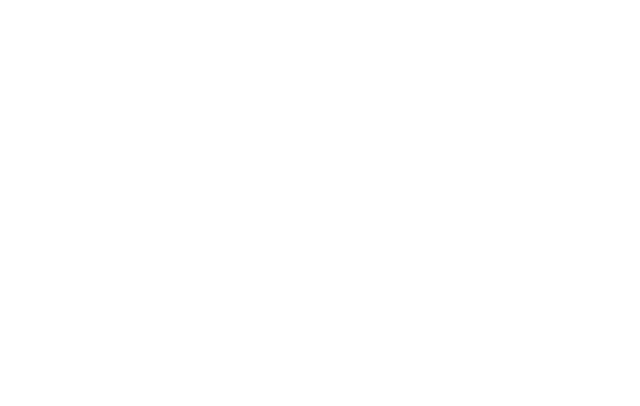
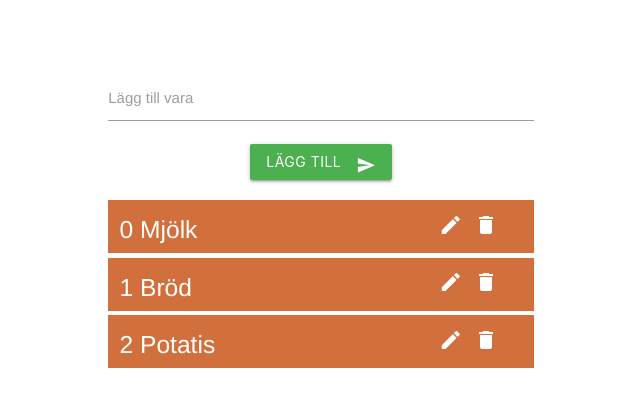
Before and after one commit to MikaelFeher/vue-grocery-list, a Vue app: page / in a window 1280 px wide. Shown: the top 406 px of the page, without its empty margins (319-959 px from the left). Built offline with nearby package versions, Linux system fonts and the light colour scheme.

Commit message:
Adds a more or less complete grocerylist app. Still needs styling and a backend.

```diff
--- a/package.json
+++ b/package.json
@@ -9,7 +9,8 @@
   },
   "dependencies": {
     "firebase": "^5.5.1",
-    "vue": "^2.5.17"
+    "vue": "^2.5.17",
+    "vuedraggable": "^2.16.0"
   },
   "devDependencies": {
     "@vue/cli-plugin-babel": "^3.0.3",
--- a/public/index.html
+++ b/public/index.html
@@ -5,7 +5,9 @@
     <meta http-equiv="X-UA-Compatible" content="IE=edge">
     <meta name="viewport" content="width=device-width,initial-scale=1.0">
     <link rel="icon" href="<%= BASE_URL %>favicon.ico">
+    <link rel="stylesheet" href="https://cdnjs.cloudflare.com/ajax/libs/materialize/1.0.0/css/materialize.min.css">
     <title>vue-grocery-list</title>
+    <script src="https://cdnjs.cloudflare.com/ajax/libs/materialize/1.0.0/js/materialize.min.js"></script>
   </head>
   <body>
     <noscript>
--- a/src/App.vue
+++ b/src/App.vue
@@ -1,19 +1,143 @@
 <template>
-  <div id="app">
-
+  <div id="app" class="container">
+    <div class="row">
+      <form @submit.prevent="addItem" class="col s12 col m6 offset-m3">
+        <div v-if="isEditing" class="input-field">
+          <input type="text" id="edit-item" v-model="itemToEdit.name" class="center-align">
+          <label for="edit-item">Redigera vara</label>
+        </div>
+        <div v-else class="input-field">
+          <input type="text" id="add-item" v-model="itemToAdd" class="center-align">
+          <label for="add-item">Lägg till vara</label>
+        </div>
+        <button type="submit" class="btn waves-effect waves-light green">{{ isEditing ? 'Uppdatera' : 'Lägg till'}} <i class="material-icons right">send</i></button>
+      </form>
+    </div>
+    <div class="row">
+      <draggable v-model="groceries" @change="updateOrder">
+        <transition-group>
+          <ul v-if="groceries.length !== 0" v-for="item in groceries" :key="item._id" class="col s12 col m6 offset-m3">
+            <li v-if="!item.completed" class="left-align">
+              <h5 class="col s9" @click="setItemCompleted(item._id)"> {{item.order}} {{ item.name }}</h5>
+              <i class="material-icons col s1" @click="editItem(item._id)">edit</i>
+              <i class="material-icons col s1" @click="removeItem(item._id)">delete</i>
+            </li>
+          </ul>
+        </transition-group>
+      </draggable>
+    </div>
+    <div v-if="completedGroceries.length !== 0" >
+      <div class="row">
+        <h4>Plockade varor</h4>
+        <ul v-for="item in completedGroceries" :key="item._id" class="col s12 col m6 offset-m3">
+          <li class="left-align">
+            <h5 class="col s9" @click="setItemNotCompleted(item._id)">{{ item.name }}</h5>
+          </li>
+        </ul>
+      </div>
+      <button @click="clearCompleted" class="btn waves-effect waves-light red">Rensa plockade varor</button>
+    </div>
   </div>
 </template>
 
 <script>
+  import draggable from 'vuedraggable'
 
-export default {
-  name: 'app',
-  components: {
+  export default {
+    name: 'app',
+    components: {
+      draggable
+    },
+    data() {
+      return {
+        itemToAdd: '',
+        groceries: [
+          { _id: 1, order: 0, name: 'mjölk', completed: false },
+          { _id: 2, order: 1, name: 'bröd', completed: false },
+          { _id: 3, order: 2, name: 'potatis', completed: false },
+        ],
+        notCompletedGroceries: [],
+        completedGroceries: [],
+        itemToEdit: {},
+        isEditing: false
+      }
+    },
+    created: function() {
+      this.populateLists()
+    },
+    methods: {
+      async populateLists() {
+        this.completedGroceries = await this.groceries.filter(item => item.completed)
+      },
+      async addItem() {
+        if(this.isEditing) {
+          this.groceries = this.groceries.reduce((acc, item) =>
+            item._id === this.itemToEdit._id ?
+            acc.concat(Object.assign({}, item, this.itemToEdit)) :
+            acc.concat(item), []
+          )
+          this.itemToEdit = {}
+          this.isEditing = false
+          return
+        }
+        const nameExists = await this.itemNameExists(this.itemToAdd)
+        if(nameExists) return
+        const newId = await this.createId()
+        this.groceries = this.groceries.concat({ _id: newId, order: this.groceries.length, name: this.itemToAdd.toLowerCase(), completed: false })
+        this.itemToAdd = '';
+      },
+      async createId() {
+        const id = Math.floor(Math.random() * 99999)
+        const exist = await this.groceries.filter(item => item._id === id)
+        return !!exist.length ? this.createId() : id
+      },
+      async itemNameExists(name) {
+        const exists = await this.groceries.filter(item => item.name === name)
+        return !!exists.length
+      },
+      async setItemCompleted(id) {
+        this.groceries = this.groceries.reduce((acc, item) =>
+          item._id === id ?
+          acc.concat(Object.assign({}, item, {completed: true})) :
+          acc.concat(item),[]
+        )
+        await this.updateOrder()
+        this.populateLists()
+      },
+      async setItemNotCompleted(id) {
+        this.groceries = this.groceries.reduce((acc, item) =>
+          item._id === id ?
+          acc.concat(Object.assign({}, item, {completed: false})) :
+          acc.concat(item),[]
+        )
+        await this.updateOrder()
+        this.populateLists()
+      },
+      async editItem(id) {
+        this.isEditing = true
+        const itemToEdit = await this.groceries.filter(item => item._id === id)[0]
+        this.itemToEdit = Object.assign({}, itemToEdit)
+      },
+      async updateOrder() {
+        return this.groceries = await this.groceries.reduce((acc, item) =>
+          acc.concat(Object.assign({}, item, { order: this.groceries.indexOf(item) })), [])
+      },
+      removeItem(id) {
+        return this.groceries = this.groceries.filter(item => item._id !== id)
+        this.updateOrder()
+      },
+      clearCompleted() {
+        this.completedGroceries = []
+        this.groceries = this.groceries.filter(item => !item.completed )
+        this.updateOrder()
+      }
+    }
   }
-}
 </script>
 
 <style>
+@import "https://fonts.googleapis.com/icon?family=Material+Icons";
+
 #app {
   font-family: 'Avenir', Helvetica, Arial, sans-serif;
   -webkit-font-smoothing: antialiased;
@@ -22,4 +146,30 @@
   color: #2c3e50;
   margin-top: 60px;
 }
+ul {
+  list-style-type: none;
+  margin: 0;
+}
+
+#item-name {
+}
+#li:active {
+  cursor: grabbing;
+}
+li {
+  text-transform: capitalize;
+  cursor: grab;
+  background: #d1703c;
+  color: #fff;
+  /* padding: 1%; */
+  overflow: hidden;
+  margin-bottom: 1%;
+  transition: all 1.5s ease-in-out;
+}
+i {
+  margin: 3% auto;
+  cursor: pointer;
+}
+
+
 </style>
```
Also changed, not shown: 1 other file (tests, documents, lock files or other folders).
